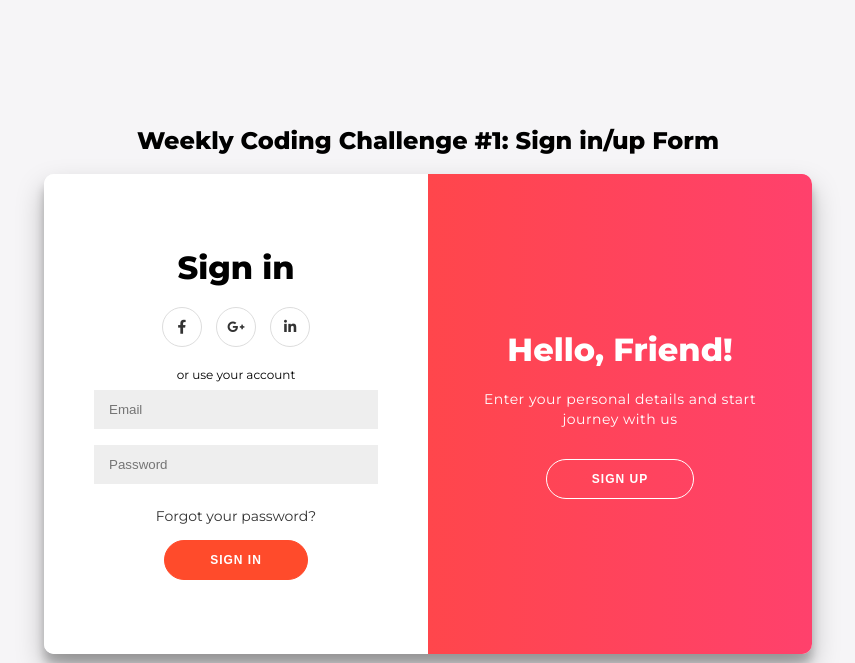
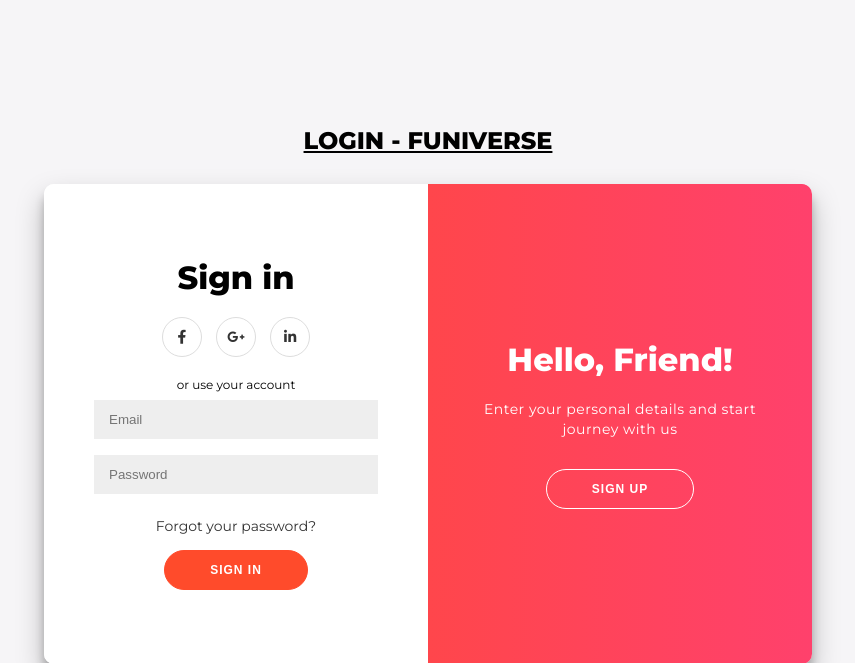
Before and after one commit to cristofer023/cristofer023, a PHP site: page / in a window 1280 px wide. Shown: the top 663 px of the page, without its empty margins (212-1067 px from the left). Run offline with PHP 8.4, Linux system fonts and the light colour scheme.

Commit message:
Update logout.html

```diff
--- a/plataforma/Login/index.html
+++ b/plataforma/Login/index.html
@@ -11,7 +11,7 @@
 		<link rel="stylesheet" href="style.css" />
 	</head>
 	<body>
-		<h2>Weekly Coding Challenge #1: Sign in/up Form</h2>
+		<h2>LOGIN - FUNIVERSE</h2>
 		<div class="container" id="container">
 			<div class="form-container sign-up-container">
 				<form action="#">
--- a/plataforma/Login/style.css
+++ b/plataforma/Login/style.css
@@ -22,6 +22,8 @@
 
 h2 {
 	text-align: center;
+	text-decoration: underline;
+	padding: 10px;
 }
 
 p {
--- a/plataforma/logout.html
+++ b/plataforma/logout.html
@@ -50,7 +50,7 @@
     </div>
   </div>
 
-  <!-- Redirección después de 3 segundos -->
+  <!-- Redirección después de 5 segundos -->
   <script>
     setTimeout(() => {
       window.location.href = "nose.html";
```
